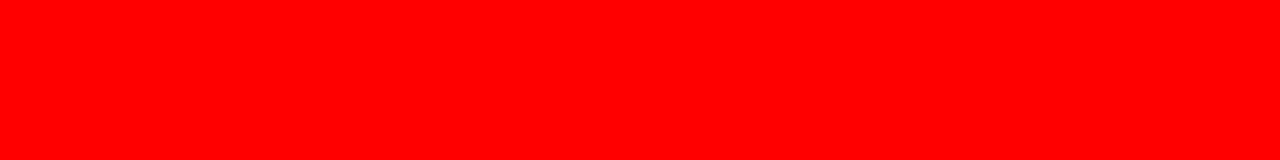
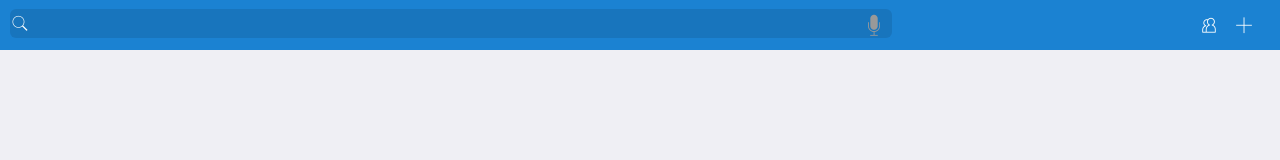
Before and after one commit to yzp0112/hbuilder-app, a plain HTML site: page alipy/home.html in a window 1280 px wide. Drawn offline with Linux system fonts and the light colour scheme.

Commit message:
标题栏样式复写

```diff
--- a/alipy/css/common.css
+++ b/alipy/css/common.css
@@ -4,3 +4,8 @@
 .mui-bar{
 	-webkit-box-shadow: 0 0 0;
 }
+/*顶栏样式*/
+.mui-bar{
+	height: 50px!important;
+	background: #1b82d2;
+}
--- /dev/null
+++ b/alipy/css/home.css
@@ -0,0 +1,29 @@
+.mui-search .mui-placeholder .mui-icon{
+	color: white!important;
+	float: left;
+}
+.mui-search{
+	width: 70%;
+	float: left;
+	margin-top: 3px;
+}
+.mui-search .mui-placeholder{
+	text-align: left;
+	color: #fff;
+	font-size: 12px;
+}
+.mui-icon-speech{
+	font-size: 12px;
+}
+.top-bar a{
+	width: 35px!important;
+	height: 50x!important;
+	float: right!important;
+	line-height: 50px;
+}
+.top-bar a span{
+	display: block!important;
+	height: 50px;
+	color: #fff;
+	font-size: 18px!important;
+}
--- a/alipy/home.html
+++ b/alipy/home.html
@@ -6,9 +6,23 @@
 		<title></title>
 		<meta name="viewport" content="width=device-width,initial-scale=1,minimum-scale=1,maximum-scale=1,user-scalable=no" />
 		<link href="css/mui.min.css" rel="stylesheet" />
+		<link rel="stylesheet" type="text/css" href="css/common.css"/>
+		<link rel="stylesheet" type="text/css" href="css/iconfont.css"/>
+		<link rel="stylesheet" type="text/css" href="css/home.css"/>
 	</head>
 
-	<body style="background: red;">
+	<body>
+		<header class="mui-bar mui-bar-nav top-bar">
+		   <div class="mui-input-row mui-search">
+		       <input type="search" class="mui-input-clear mui-input-speech" placeholder="">
+		   </div>
+		   <a href="##">
+		   	<span class="icon iconfont icon-tianjia"></span>
+		   </a>
+		   <a href="##">
+		   	<span class="icon iconfont icon-shejiao"></span>
+		   </a>
+		</header>
 		<script src="js/mui.min.js"></script>
 		<script type="text/javascript">
 			mui.init()
```
Also changed, not shown: alipy/index.html (+1 -1 lines).
